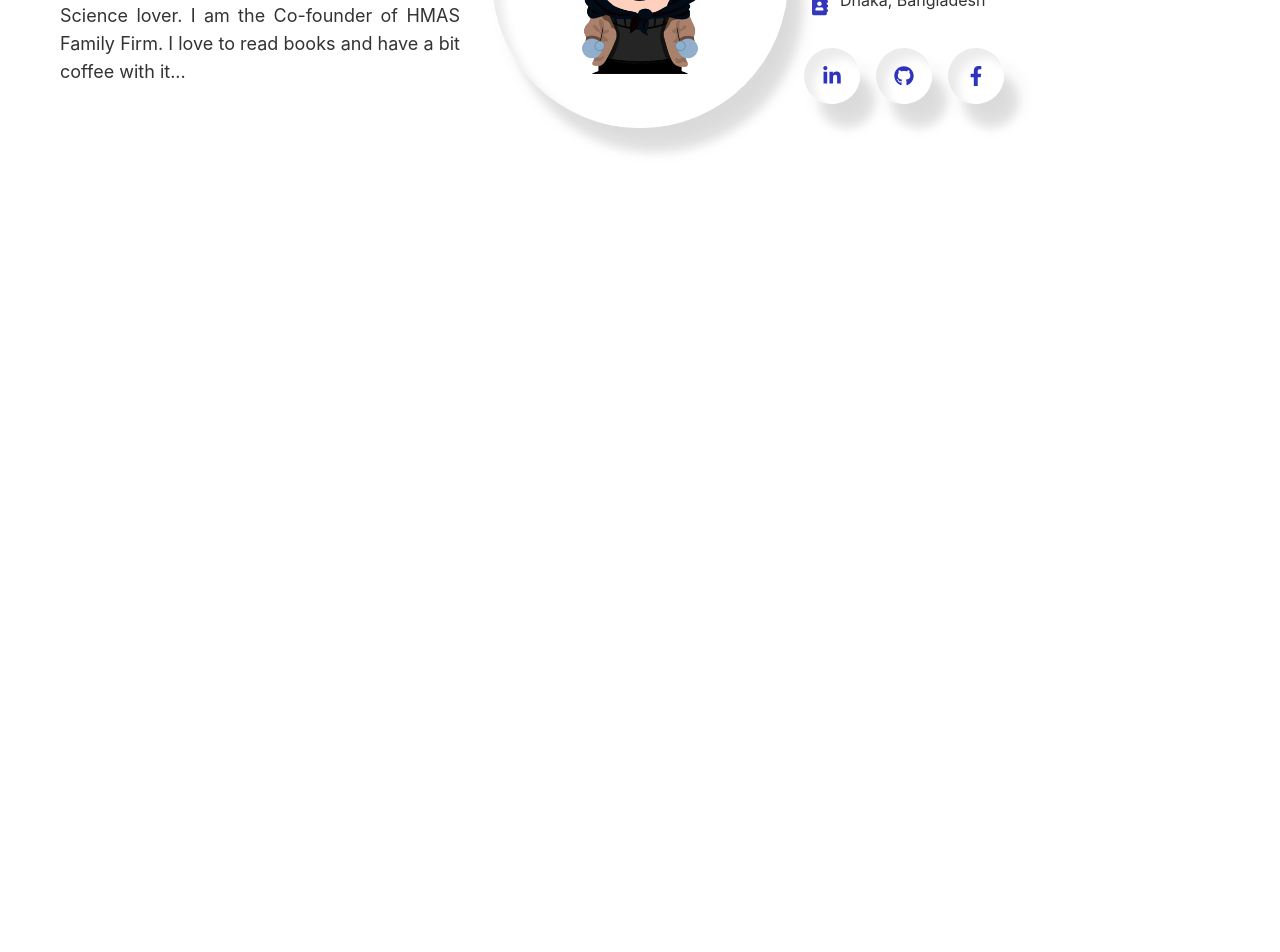
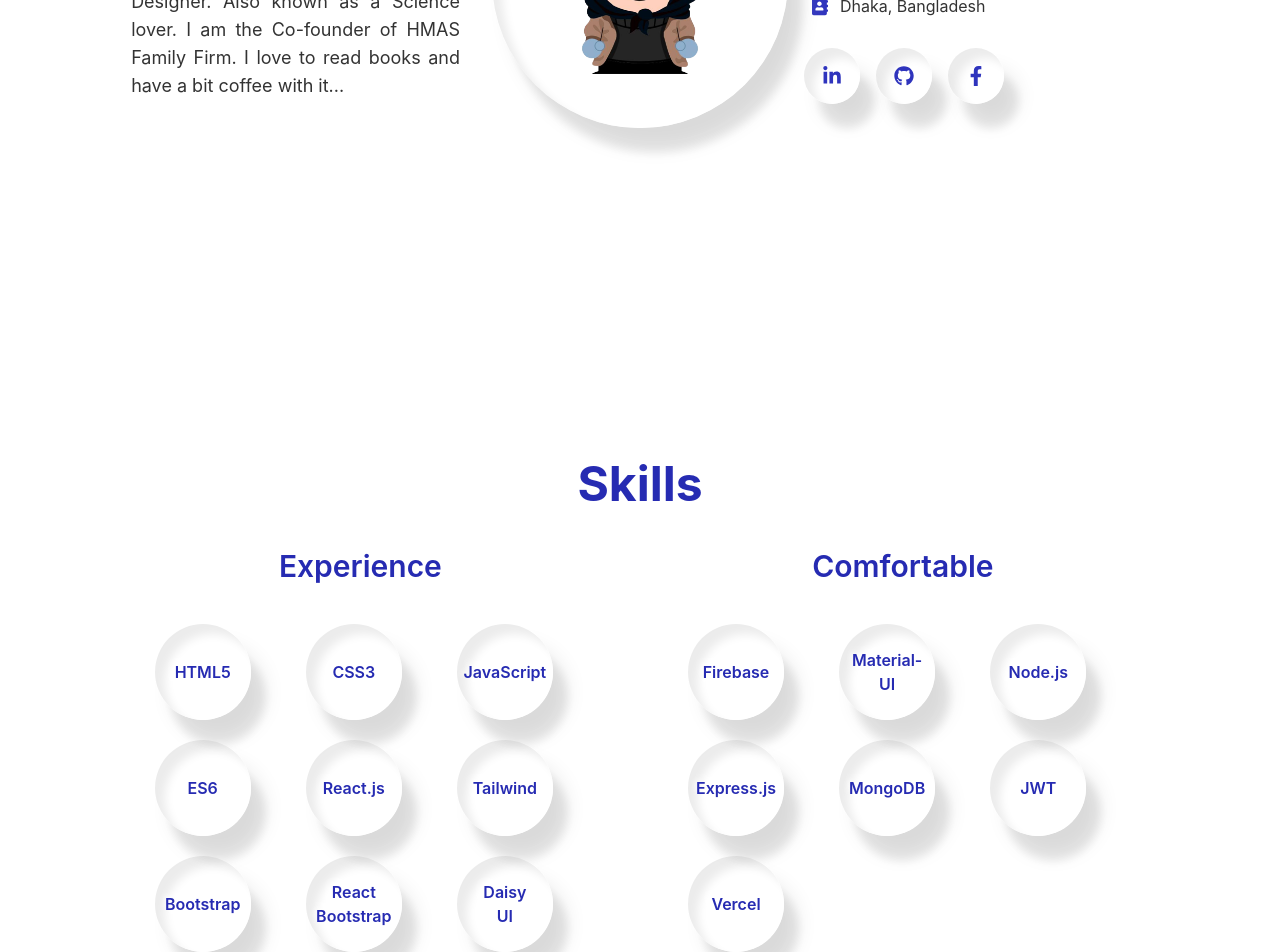
Before and after one commit to Syeda-Aisha-Ahmad/Aisha-Portfolio, a React (Create React App) app: page / in a window 1280 px wide. Shown: the part 992-1944 px from the top of the page. Before the commit the page ends 1372 px from the top, so only its background shows below. Built offline with nearby package versions, Linux system fonts and the light colour scheme.

Commit message:
skill section

```diff
--- a/src/Pages/Home/About/About.css
+++ b/src/Pages/Home/About/About.css
@@ -53,14 +53,11 @@
 .drops {
     margin-bottom: 100px;
     position: relative;
-    /* width: 150px;
-    height: 150px; */
     border-radius: 50%;
     /* background-color: #ccc; */
     display: flex;
     justify-content: center;
     align-items: center;
-    /* font-size: 2.5rem; */
     text-shadow: -2px -2px 5px #fff;
     filter: drop-shadow(4px 4px 10px #fff);
     box-shadow: inset 10px 10px 10px rgba(0, 0, 0, 0.08),
--- a/src/Pages/Home/About/About.js
+++ b/src/Pages/Home/About/About.js
@@ -5,7 +5,7 @@ import './About.css'
 
 const About = () => {
     return (
-        <div className="hero min-h-screen mt-20">
+        <div className="hero min-h-screen my-20 w-10/12 mx-auto">
             <div className="hero-content flex-col items-center lg:flex-row">
                 <div className='w-4/12 pr-4 text-justify'>
                     <div className='heading'>
@@ -23,9 +23,9 @@ const About = () => {
 
                     </div>
                     <p className="py-6 ">
-                        <span className='flex '><FaPhone className='text-xl m-2 pr-1' /> +8801992756161 <br /></span>
-                        <span className='flex'><FaEnvelope className='text-xl  m-2 pr-1' /> 19aishaahmad@gmail.com <br /></span>
-                        <span className='flex'><FaAddressBook className='text-xl  m-2 pr-1' /> Dhaka, Bangladesh</span>
+                        <span className='flex items-center'><FaPhone className='text-xl m-2 pr-1' /> +8801992756161 <br /></span>
+                        <span className='flex items-center'><FaEnvelope className='text-xl  m-2 pr-1' /> 19aishaahmad@gmail.com <br /></span>
+                        <span className='flex items-center'><FaAddressBook className='text-xl  m-2 pr-1' /> Dhaka, Bangladesh</span>
                     </p>
                     <div className='flex'>
                         <div className='drop w-14 h-14 rounded-full mr-2'>
--- a/src/Pages/Home/Home/Home.js
+++ b/src/Pages/Home/Home/Home.js
@@ -2,6 +2,7 @@ import React from 'react';
 import About from '../About/About';
 import Banner from '../Banner/Banner';
 import Nav from '../Nav/Nav';
+import Skills from '../Skills/Skills';
 
 const Home = () => {
     return (
@@ -9,6 +10,7 @@ const Home = () => {
             <Nav></Nav>
             <Banner></Banner>
             <About></About>
+            <Skills></Skills>
         </div>
     );
 };
--- /dev/null
+++ b/src/Pages/Home/Skills/Skills.js
@@ -0,0 +1,73 @@
+import React from 'react';
+import '../About/About.css'
+
+const Skills = () => {
+    return (
+        <div className='w-10/12 mx-auto'>
+            <h1 className='text-5xl text-primary font-bold text-center'>Skills</h1>
+            <div className='grid grid-cols-2 px-10 gap-20'>
+                <div>
+                    <h1 className='text-3xl text-primary font-semibold w-5/12 mx-auto my-10'>Experience</h1>
+                    <div className='grid grid-cols-3 gap-y-5'>
+                        <div className='drop p-12 text-base text-primary font-semibold text-center w-20 h-20 rounded-full mx-2'>
+                            <span>HTML5</span>
+                        </div>
+                        <div className='drop p-12 text-base text-primary font-semibold text-center w-20 h-20 rounded-full mx-2'>
+                            <span>CSS3</span>
+                        </div>
+                        <div className='drop p-12 text-base text-primary font-semibold text-center w-20 h-20 rounded-full mx-2'>
+                            <span>JavaScript</span>
+                        </div>
+                        <div className='drop p-12 text-base text-primary font-semibold text-center w-20 h-20 rounded-full mx-2'>
+                            <span>ES6</span>
+                        </div>
+                        <div className='drop p-12 text-base text-primary font-semibold text-center w-20 h-20 rounded-full mx-2'>
+                            <span>React.js</span>
+                        </div>
+                        <div className='drop p-12 text-base text-primary font-semibold text-center w-20 h-20 rounded-full mx-2'>
+                            <span>Tailwind</span>
+                        </div>
+                        <div className='drop p-12 text-base text-primary font-semibold text-center w-20 h-20 rounded-full mx-2'>
+                            <span>Bootstrap</span>
+                        </div>
+                        <div className='drop p-12 text-base text-primary font-semibold text-center w-20 h-20 rounded-full mx-2'>
+                            <span>React Bootstrap</span>
+                        </div>
+                        <div className='drop p-12 text-base text-primary font-semibold text-center w-20 h-20 rounded-full mx-2'>
+                            <span>Daisy UI</span>
+                        </div>
+                    </div>
+                </div>
+
+                <div>
+                    <h1 className='text-3xl text-primary font-semibold w-5/12 mx-auto my-10'>Comfortable</h1>
+                    <div className='grid grid-cols-3 gap-y-5'>
+                        <div className='drop p-12 text-base text-primary font-semibold text-center w-20 h-20 rounded-full mx-2'>
+                            <span>Firebase</span>
+                        </div>
+                        <div className='drop p-12 text-base text-primary font-semibold text-center w-20 h-20 rounded-full mx-2'>
+                            <span>Material-UI</span>
+                        </div>
+                        <div className='drop p-12 text-base text-primary font-semibold text-center w-20 h-20 rounded-full mx-2'>
+                            <span>Node.js</span>
+                        </div>
+                        <div className='drop p-12 text-base text-primary font-semibold text-center w-20 h-20 rounded-full mx-2'>
+                            <span>Express.js</span>
+                        </div>
+                        <div className='drop p-12 text-base text-primary font-semibold text-center w-20 h-20 rounded-full mx-2'>
+                            <span>MongoDB</span>
+                        </div>
+                        <div className='drop p-12 text-base text-primary font-semibold text-center w-20 h-20 rounded-full mx-2'>
+                            <span>JWT</span>
+                        </div>
+                        <div className='drop p-12 text-base text-primary font-semibold text-center w-20 h-20 rounded-full mx-2'>
+                            <span>Vercel</span>
+                        </div>
+                    </div>
+                </div>
+            </div>
+        </div>
+    );
+};
+
+export default Skills;
```
